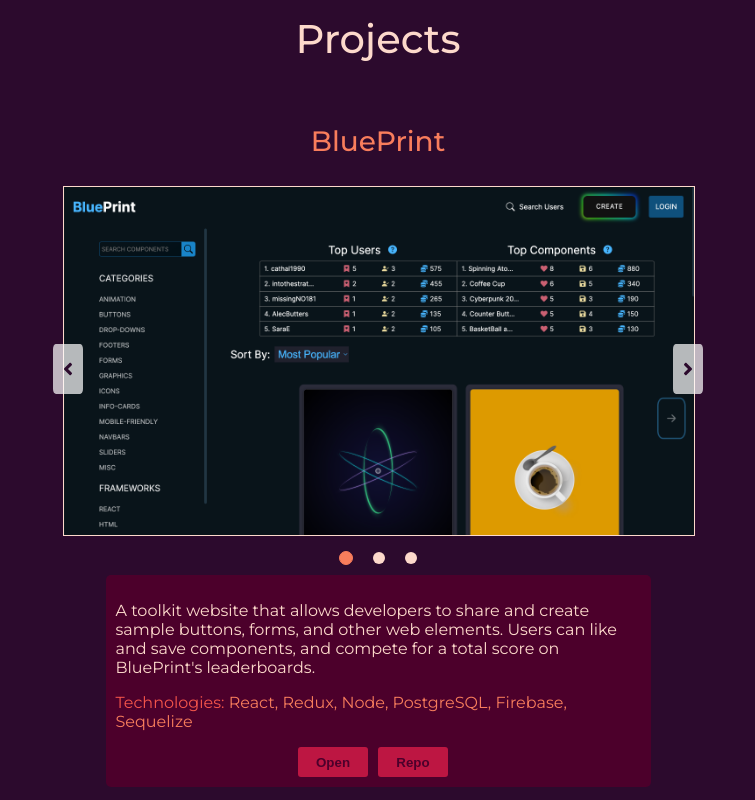
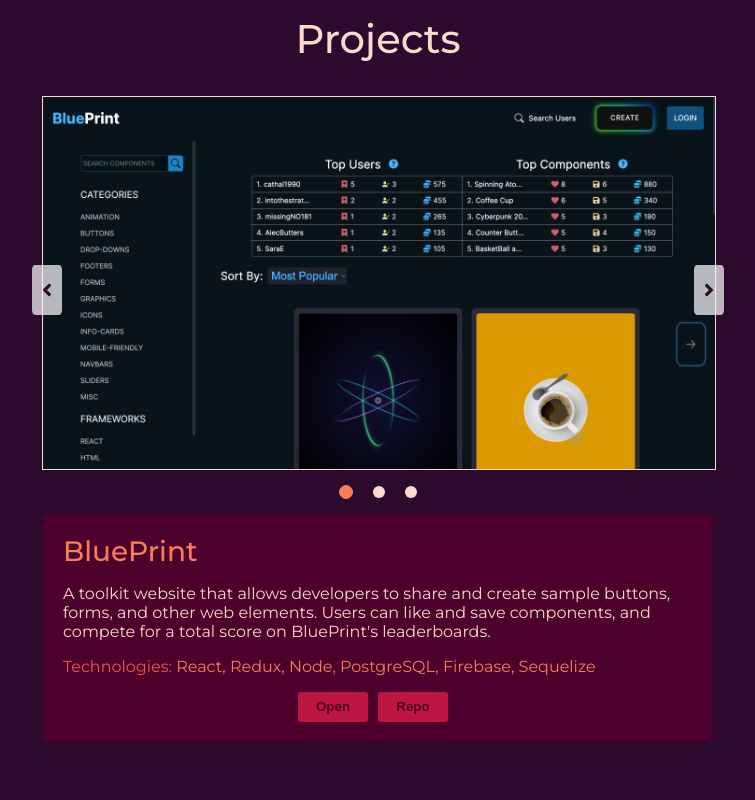
Before and after one commit to benjaminglee/portfolio, a React (Create React App) app: page / in a window 1280 px wide. Shown: the part 1780-2580 px from the top of the page, without its empty margins (262-1017 px from the left). Built offline with nearby package versions, Linux system fonts and the light colour scheme.

Commit message:
update footer and single project

```diff
--- a/src/components/main/Footer.js
+++ b/src/components/main/Footer.js
@@ -41,6 +41,7 @@
           </a>
         </div>
       </div>
+      <div className="credit">Built by Ben Lee 2023</div>
     </FooterLayout>
   );
 };
--- a/src/components/main/FooterLayout.js
+++ b/src/components/main/FooterLayout.js
@@ -1,7 +1,7 @@
 import styled from 'styled-components';
 
 const FooterLayout = styled.div`
-  color: ${({ theme }) => theme.colors.orange};
+  color: ${({ theme }) => theme.colors.red};
   position: absolute;
   width: 100%;
   background-color: ${({ theme }) => theme.colors.lightOrange};
@@ -12,7 +12,7 @@
   margin-top: 50px;
   .footer-icons {
     display: flex;
-    margin: 30px;
+    margin: 15px 30px 50px 30px;
     .footer-icon-wrapper {
       margin: 10px;
       cursor: pointer;
@@ -24,6 +24,10 @@
       }
     }
   }
+  .credit {
+    position: absolute;
+    top: 60%;
+  }
 `;
 
 export default FooterLayout;
--- a/src/components/main/Main.js
+++ b/src/components/main/Main.js
@@ -99,9 +99,9 @@
       <section className="projects" id="project">
         <h2>Projects</h2>
         <div className="singleProject">
-          <h3 className="projectTitle">BluePrint</h3>
           <Slider slides={slides[0]} />
           <div className="project-info">
+            <h3 className="projectTitle">BluePrint</h3>
             <p>
               A toolkit website that allows developers to share and create
               sample buttons, forms, and other web elements. Users can like and
@@ -131,9 +131,9 @@
           </div>
         </div>
         <div className="singleProject">
-          <h3 className="projectTitle">Tickit</h3>
           <Slider slides={slides[1]} />
           <div className="project-info">
+            <h3 className="projectTitle">Tickit</h3>
             <p>
               An E-commerce website designed around events. Users can search and
               sort by keyword, location, and date, purchase specific seats, add
@@ -162,9 +162,9 @@
           </div>
         </div>
         <div className="singleProject">
-          <h3 className="projectTitle">Picky!</h3>
           <Slider slides={slides[2]} />
           <div className="project-info">
+            <h3 className="projectTitle">Picky!</h3>
             <p>
               A fun project completed over 3 days during Fullstack Academy's
               Hackathon. Users can save interactable recipe cards generated
--- a/src/components/main/Main.layout.js
+++ b/src/components/main/Main.layout.js
@@ -148,11 +148,13 @@
       align-items: center;
       margin-bottom: 150px;
       .projectTitle {
+        margin: 0;
       }
       .project-info {
+        margin-top: 5px;
         background-color: ${({ theme }) => theme.colors.darkRed};
-        max-width: 600px;
-        padding: 10px;
+        max-width: 800px;
+        padding: 20px;
         border-radius: 5px;
         width: 75%;
         color: ${({ theme }) => theme.colors.pale};
--- a/src/components/slider/Slider.layout.js
+++ b/src/components/slider/Slider.layout.js
@@ -1,7 +1,7 @@
 import styled from 'styled-components';
 
 const SliderLayout = styled.div`
-  width: 90%;
+  width: 80%;
   max-width: 700px;
   z-index: 1;
   .imageContainer {
```
